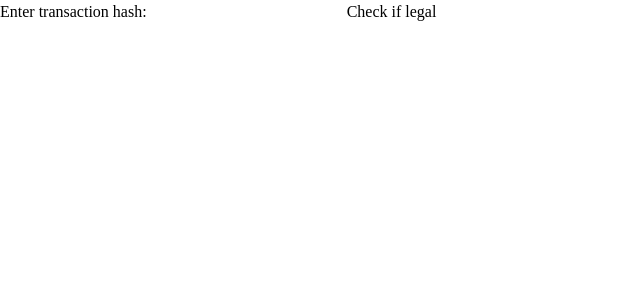
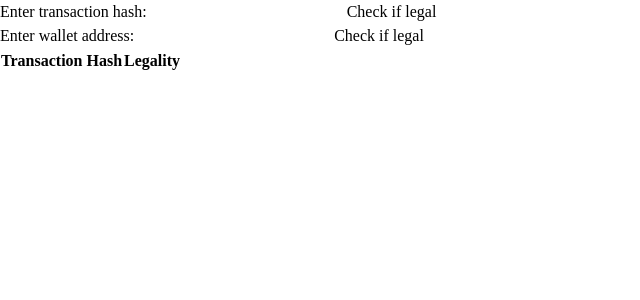
Before and after one commit to Linupo/MBD, a Next.js app in the folder frontend/: page / in a window 1280 px wide. Shown: the top 300 px of the page, without its empty margins (0-640 px from the left). Built offline with nearby package versions, Linux system fonts and the light colour scheme.

Commit message:
Add UI to displai wallet transaction legality

```diff
--- /dev/null
+++ b/frontend/src/components/transactionTable.tsx
@@ -0,0 +1,56 @@
+import { useState } from "react";
+import { getRequest } from "~/api/network";
+
+interface transactionResponse {
+  txHash: string;
+  isLegal: boolean;
+}
+
+const walletTransactionsRequest = (hash: string) =>
+  getRequest({
+    path: `wallet/?walletAddr=${hash}`,
+  });
+
+export default function TransactionTable() {
+  const [transactions, setTransactions] = useState<any[]>();
+  const [walletAddr, setWalletAddr] = useState<string>("");
+
+  const fetchData = async () => {
+    await walletTransactionsRequest(walletAddr).then((data: any) => {
+      setTransactions(data);
+      console.log(data);
+    });
+  };
+
+  const checkIfWalletTxsLegal = () => {
+    fetchData().catch(console.error);
+  };
+
+  return (
+    <div>
+      <label>
+        Enter wallet address:
+        <input
+          type="text"
+          value={walletAddr}
+          onChange={(e) => setWalletAddr(e.target.value)}
+        />
+      </label>
+      <button onClick={checkIfWalletTxsLegal}>Check if legal</button>
+
+      <table>
+        <tr>
+          <th>Transaction Hash</th>
+          <th>Legality</th>
+        </tr>
+        {transactions &&
+          transactions.map((tx) => (
+            <tr key={tx.txHash}>
+              <td>{tx.txHash}</td>
+              <td>{tx.isLegal ? "Legal" : "Illegal"}</td>
+            </tr>
+          ))}
+      </table>
+    </div>
+  );
+}
--- a/frontend/src/pages/index.tsx
+++ b/frontend/src/pages/index.tsx
@@ -3,13 +3,14 @@ import Link from "next/link";
 import { useEffect, useState } from "react";
 import axios from "axios";
 import { getRequest } from "~/api/network";
+import TransactionTable from "~/components/transactionTable";
 
 interface transactionResponse {
   txHash: string;
   isLegal: boolean;
 }
 
-export const transactionRequest = (hash: string) =>
+const transactionRequest = (hash: string) =>
   getRequest({
     path: `transaction/?txHash=${hash}`,
   });
@@ -49,6 +50,7 @@ export default function Home() {
           />
         </label>
         <button onClick={checkIfLegal}>Check if legal</button>
+        <TransactionTable />
       </div>
     </>
   );
```
